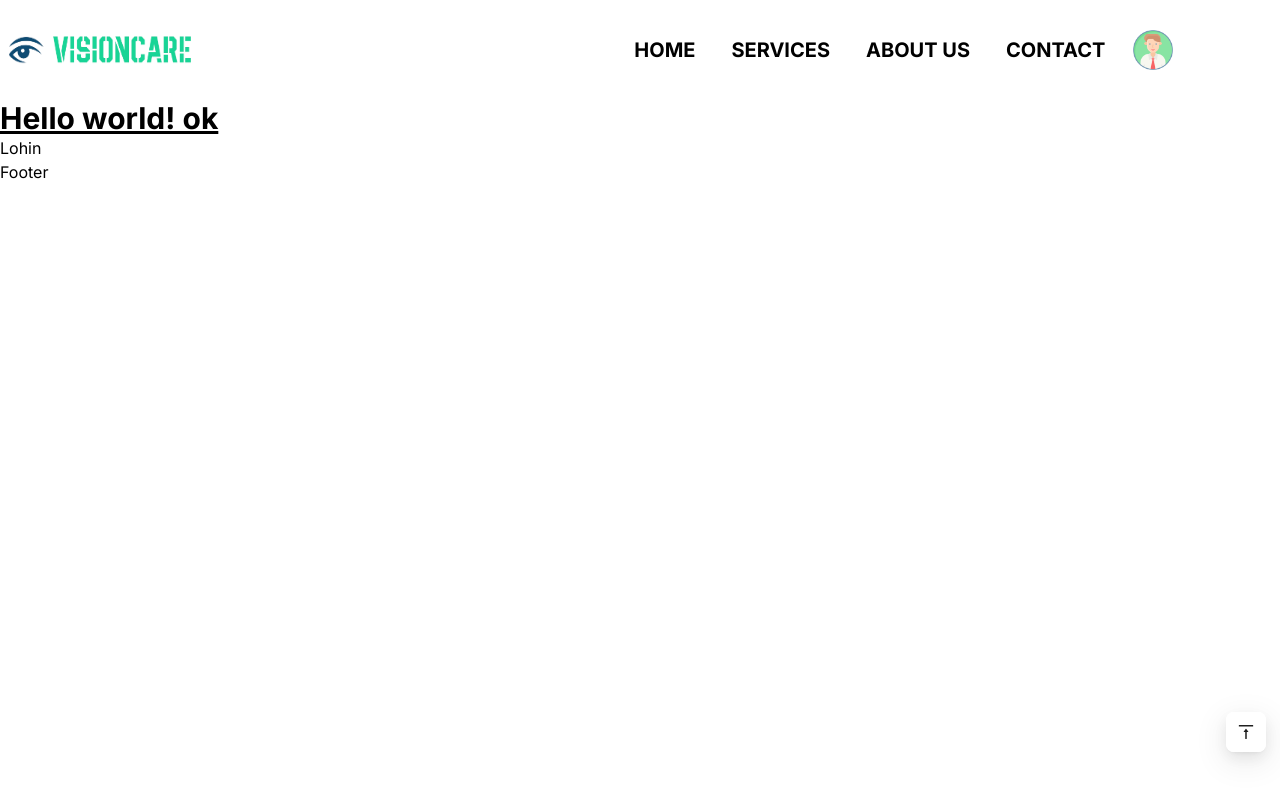
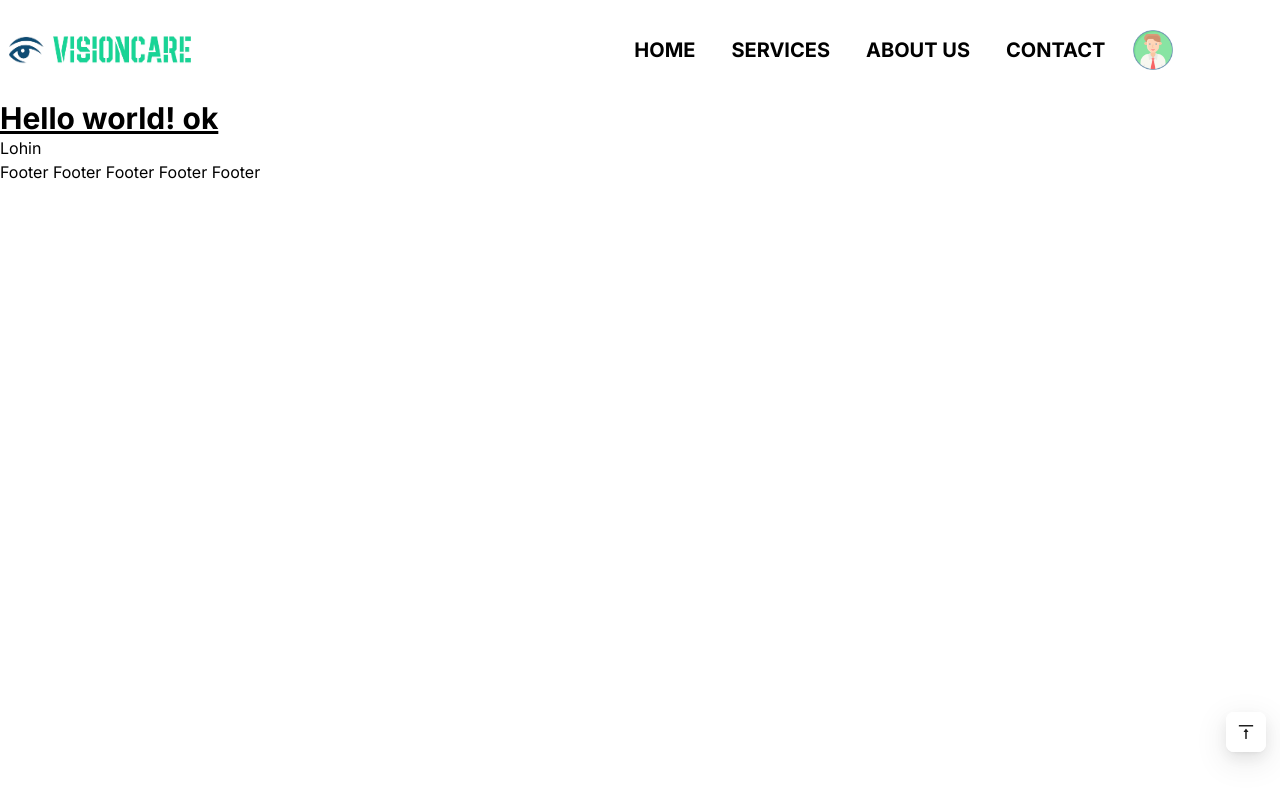
Before and after one commit to akashsdk/shaplamart, a Next.js app: page / in a window 1280 px wide. Built offline with nearby package versions, Linux system fonts and the light colour scheme.

Commit message:
Update Footer.tsx

```diff
--- a/src/app/components/Footer.tsx
+++ b/src/app/components/Footer.tsx
@@ -3,7 +3,14 @@ import React from 'react'
 
 function Footer() {
   return (
-    <div>Footer</div>
+    <div>
+      Footer
+      Footer
+      Footer
+      Footer
+      Footer
+
+    </div>
   )
 }
 
```
